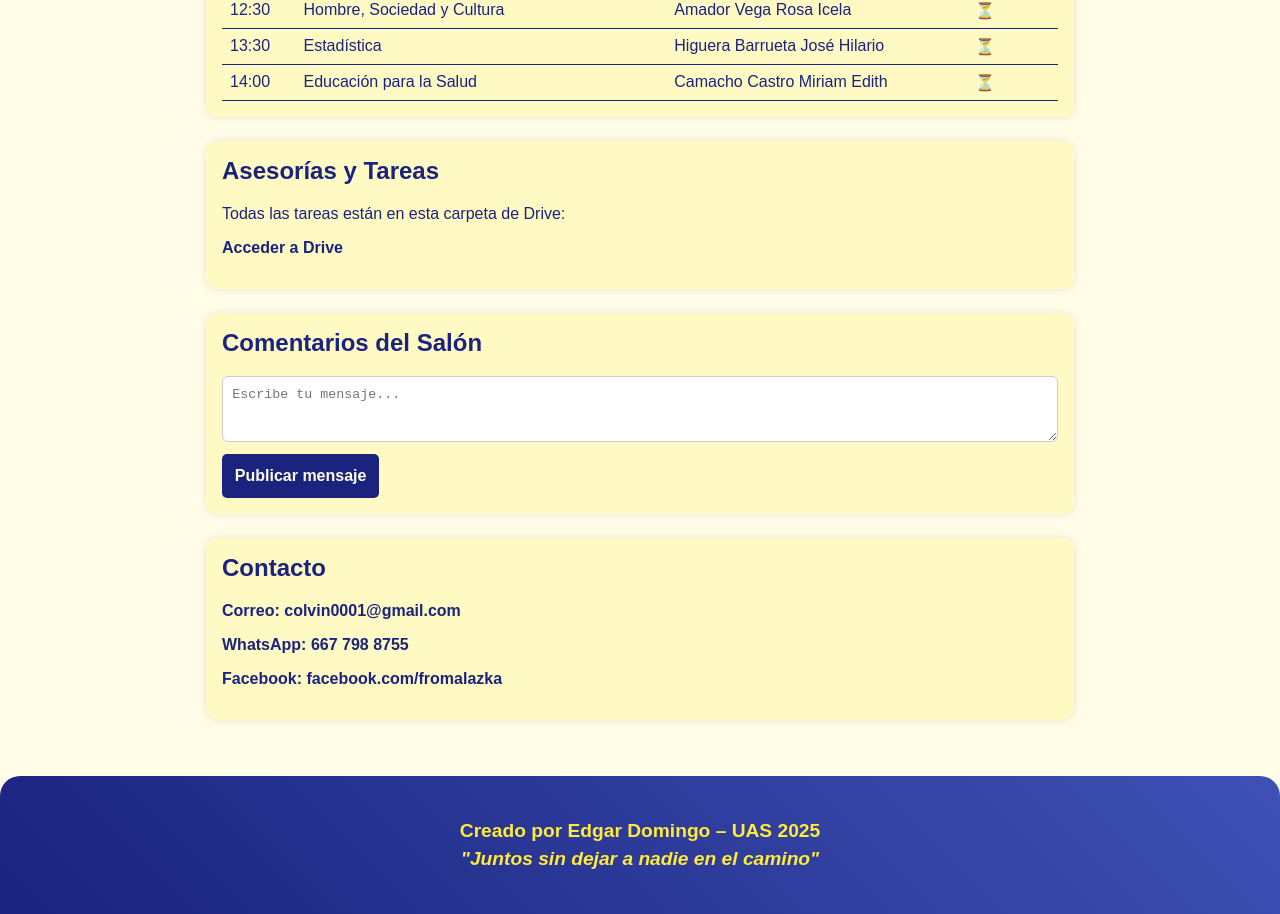
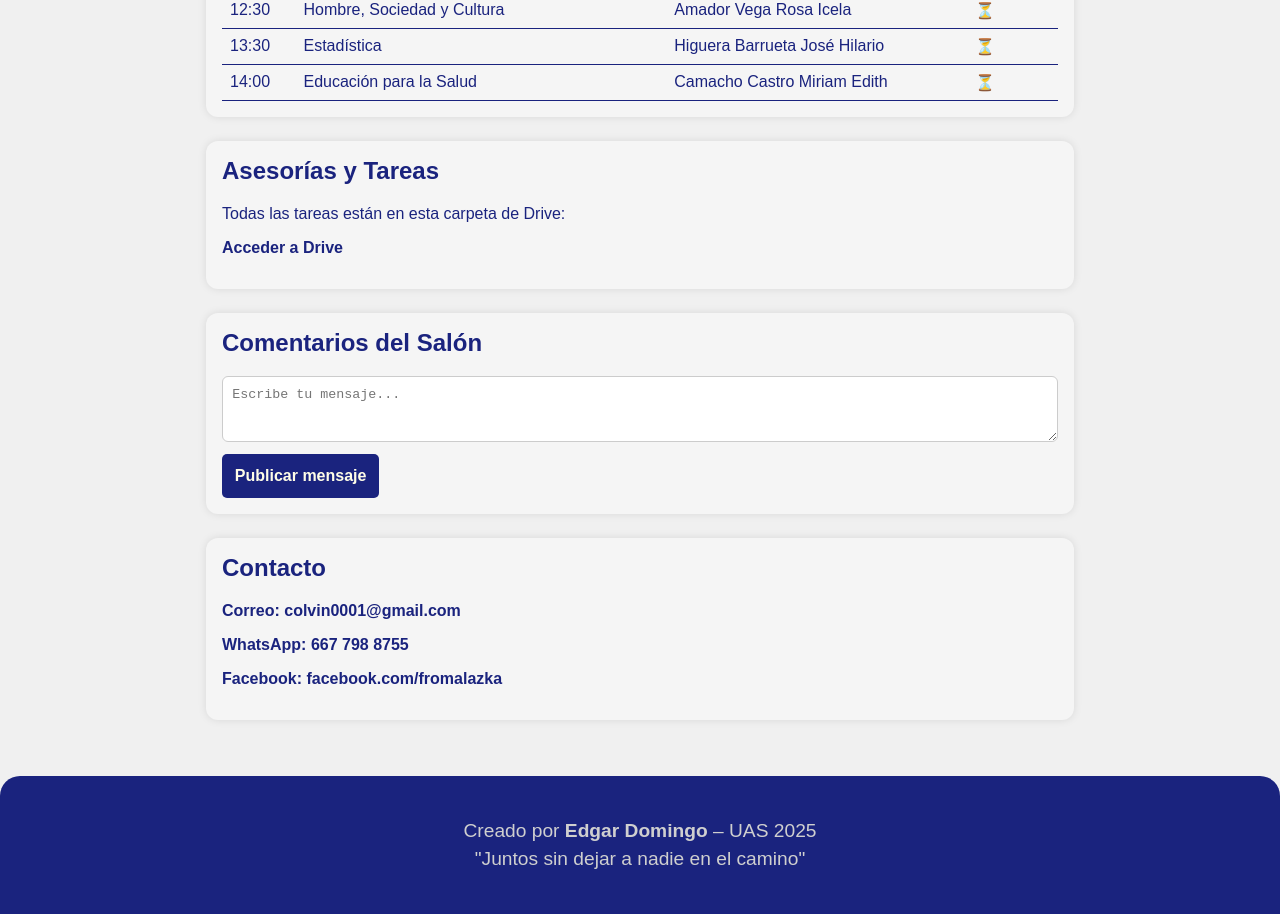
Before and after one commit to mazary/backend, a website: page index.html in a window 1280 px wide. Shown: the part 712-1626 px from the top of the page. Drawn offline with Linux system fonts and the light colour scheme.

Commit message:
Update index.htmld

```diff
--- a/index.html
+++ b/index.html
@@ -8,7 +8,7 @@
     * { box-sizing: border-box; }
 
     body {
-      background-color: #fffde7;
+      background-color: #f0f0f0; /* fondo general más neutro */
       color: #1a237e;
       font-family: Arial, sans-serif;
       margin: 0;
@@ -37,7 +37,7 @@
     main { padding: 1em; max-width: 900px; margin: auto; }
 
     section {
-      background-color: #fff9c4;
+      background-color: #f5f5f5; /* secciones neutras */
       padding: 1em;
       border-radius: 12px;
       margin-bottom: 1.5em;
@@ -79,23 +79,17 @@
 
     footer {
       text-align: center;
-      background: linear-gradient(45deg, #1a237e, #3f51b5);
-      color: #fffde7;
-      padding: 1.5em 1em;
-      font-size: 1.1em;
-      font-weight: bold;
+      background-color: #1a237e; /* azul UAS */
+      color: #cfcfcf; /* neutro, legible */
+      padding: 2em 1em;
+      font-size: 1.2em;
+      font-weight: normal;
       border-top-left-radius: 20px;
       border-top-right-radius: 20px;
     }
 
     footer p {
       margin: 0.3em 0;
-    }
-
-    footer em {
-      font-size: 1em;
-      color: #ffeb3b;
-      font-style: normal;
     }
 
     main { padding-bottom: 2em; }
@@ -166,9 +160,9 @@
     </section>
   </main>
 
-  <footer style="background-color:#1a237e; color:#ffeb3b; text-align:center; padding:2em 1em; font-size:1.2em; font-weight:bold;">
-    <p style="margin:0.3em 0;">Creado por <strong>Edgar Domingo</strong> – UAS 2025</p>
-    <p style="margin:0.3em 0; font-size:1em; font-style:italic;">"Juntos sin dejar a nadie en el camino"</p>
+  <footer>
+    <p>Creado por <strong>Edgar Domingo</strong> – UAS 2025</p>
+    <p>"Juntos sin dejar a nadie en el camino"</p>
   </footer>
 
   <script>
@@ -215,7 +209,6 @@
       });
     }
 
-    // Actualizar cada minuto
     actualizarEstados();
     setInterval(actualizarEstados, 60000);
   </script>
```
